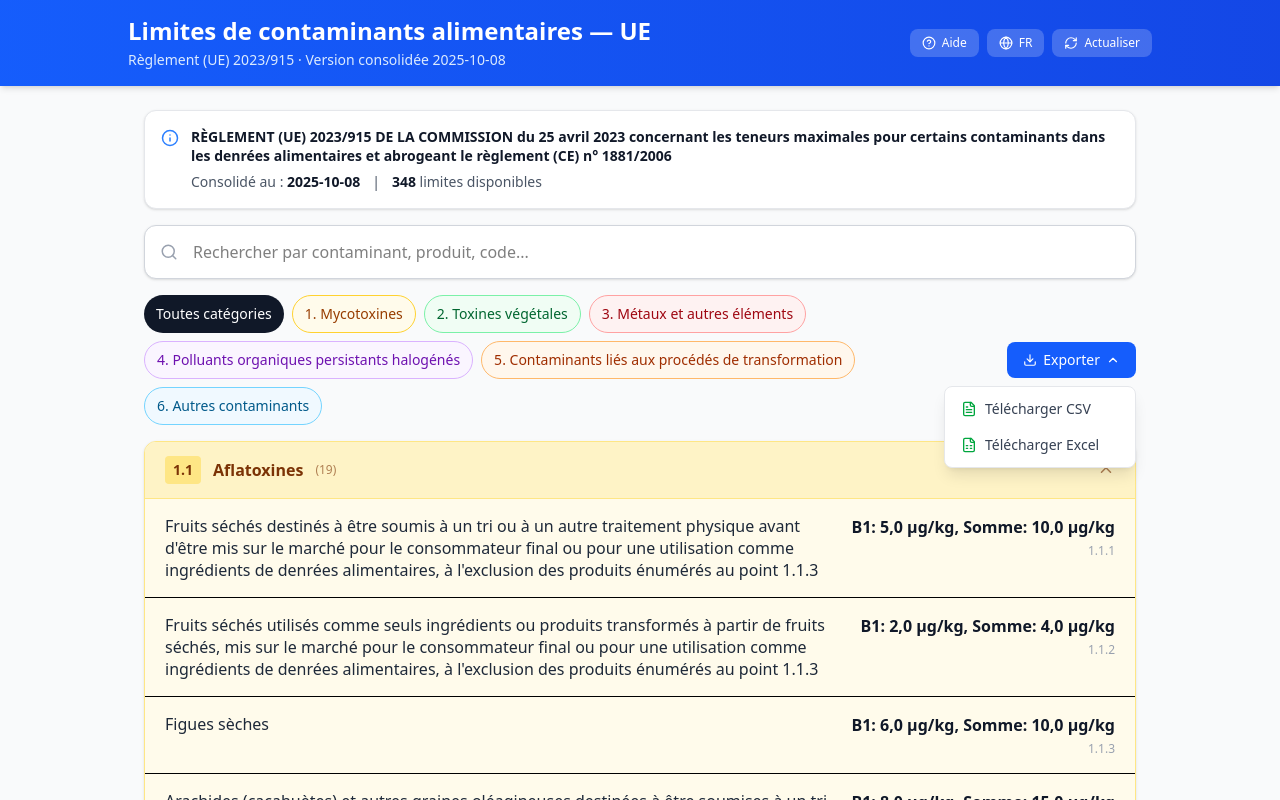
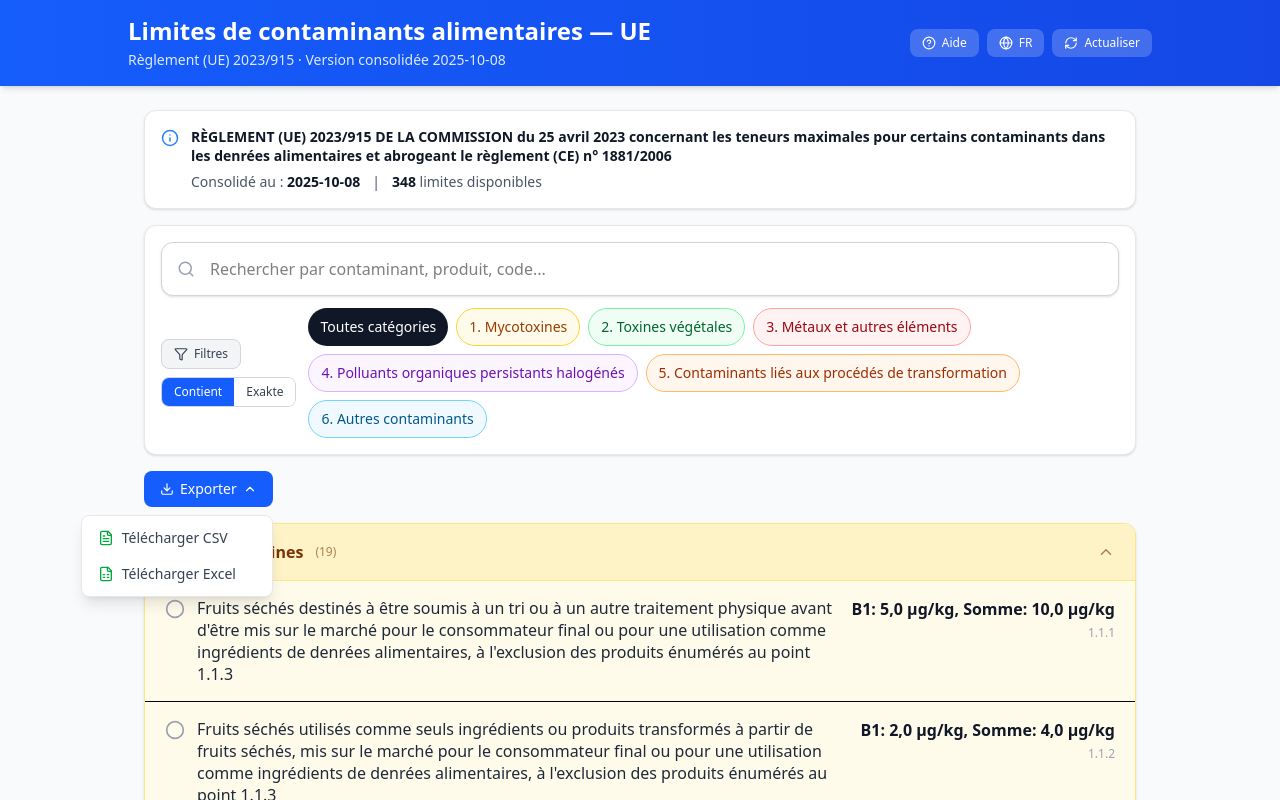
Before and after one commit to Visitune/eu-food-contaminant-limits-search, a React (Vite) app: page / in a window 1280 px wide. Both pictures are taken after a click on the button "Exporter". Shown: the top 800 px of the page. Built offline with nearby package versions, Linux system fonts and the light colour scheme; no server answers.

Commit message:
feat: precise selection - exact search, row selection, export selected

```diff
--- a/src/App.tsx
+++ b/src/App.tsx
@@ -1,10 +1,11 @@
 import { useState, useEffect, useMemo, useRef } from 'react';
-import { Search, RefreshCw, Loader2, Globe, Info, AlertTriangle, ChevronDown, Download, HelpCircle, X, FileSpreadsheet, FileText } from 'lucide-react';
+import { Search, RefreshCw, Loader2, Globe, Info, AlertTriangle, ChevronDown, Download, HelpCircle, X, FileSpreadsheet, FileText, CheckCircle, Circle, Filter } from 'lucide-react';
 import { motion, AnimatePresence } from 'motion/react';
 import { fetchContaminantLimits, getCategories, getRegulationInfo, ContaminantLimit, Category } from './services/contaminantService';
 import { checkRegulationUpdates, getLatestRegulationUrl } from './services/eurlexService';
 
 type Lang = 'fr' | 'en';
+type SearchMode = 'contains' | 'exact';
 
 const CATEGORY_COLORS: Record<string, { bg: string; border: string; badge: string; chip: string; chipActive: string; header: string; headerText: string }> = {
   '1': { bg: 'bg-amber-50', border: 'border-amber-200', badge: 'bg-amber-200 text-amber-900', chip: 'bg-amber-50 border border-amber-300 text-amber-800 hover:bg-amber-100', chipActive: 'bg-amber-500 text-white border border-amber-500', header: 'bg-amber-100 border-amber-200', headerText: 'text-amber-900' },
@@ -62,6 +63,7 @@ const exportToExcel = async (data: ContaminantLimit[], lang: Lang) => {
 export default function App() {
   const [lang, setLang] = useState<Lang>('fr');
   const [searchTerm, setSearchTerm] = useState('');
+  const [searchMode, setSearchMode] = useState<SearchMode>('contains');
   const [selectedCategory, setSelectedCategory] = useState('all');
   const [results, setResults] = useState<ContaminantLimit[]>([]);
   const [categories, setCategories] = useState<Category[]>([]);
@@ -71,6 +73,8 @@ export default function App() {
   const [expandedGroups, setExpandedGroups] = useState<Record<string, boolean>>({});
   const [showHelp, setShowHelp] = useState(false);
   const [showExport, setShowExport] = useState(false);
+  const [showFilters, setShowFilters] = useState(false);
+  const [selectedRows, setSelectedRows] = useState<Set<string>>(new Set());
   const dropdownRef = useRef<HTMLDivElement>(null);
 
   const loadData = async () => {
@@ -100,17 +104,23 @@ export default function App() {
     return () => document.removeEventListener('mousedown', handleClickOutside);
   }, []);
 
-  const filteredResults = useMemo(() => results.filter(item => {
-    const q = searchTerm.toLowerCase();
-    const matchesSearch = !searchTerm ||
-      item.contaminant.fr.toLowerCase().includes(q) ||
-      item.contaminant.en.toLowerCase().includes(q) ||
-      item.product.toLowerCase().includes(q) ||
-      item.category.fr.toLowerCase().includes(q) ||
-      item.code.toLowerCase().includes(q);
+  const filteredResults = useMemo(() => {
+    return results.filter(item => {
+      const q = searchTerm.toLowerCase().trim();
+      if (!q) return selectedCategory === 'all' || getCatId(item.code) === selectedCategory;
+      let matchesSearch = false;
+      if (searchMode === 'exact') {
+        const productLower = item.product.toLowerCase();
+        const contaminantFr = item.contaminant.fr.toLowerCase();
+        const contaminantEn = item.contaminant.en.toLowerCase();
+        matchesSearch = productLower === q || contaminantFr === q || contaminantEn === q || item.code.toLowerCase() === q;
+      } else {
+        matchesSearch = item.product.toLowerCase().includes(q) || item.contaminant.fr.toLowerCase().includes(q) || item.contaminant.en.toLowerCase().includes(q) || item.category.fr.toLowerCase().includes(q) || item.code.toLowerCase().includes(q);
+      }
       const matchesCategory = selectedCategory === 'all' || getCatId(item.code) === selectedCategory;
       return matchesSearch && matchesCategory;
-  }), [results, searchTerm, selectedCategory]);
+    });
+  }, [results, searchTerm, searchMode, selectedCategory]);
 
   const groupedResults = useMemo(() => {
     const groups: { subId: string; subcategory: { fr: string; en: string }; catId: string; items: ContaminantLimit[] }[] = [];
@@ -144,6 +154,33 @@ export default function App() {
 
   const collapseAll = () => setExpandedGroups({});
 
+  const toggleRowSelection = (id: string) => {
+    setSelectedRows(prev => {
+      const next = new Set(prev);
+      if (next.has(id)) next.delete(id);
+      else next.add(id);
+      return next;
+    });
+  };
+
+  const handleSelectFiltered = () => {
+    setSelectedRows(new Set(filteredResults.map(r => r.id)));
+  };
+
+  const handleSelectAll = () => {
+    setSelectedRows(new Set(results.map(r => r.id)));
+  };
+
+  const handleDeselectAll = () => {
+    setSelectedRows(new Set());
+  };
+
+  const exportSelected = (format: 'csv' | 'excel') => {
+    const dataToExport = selectedRows.size > 0 ? filteredResults.filter(r => selectedRows.has(r.id)) : filteredResults;
+    if (format === 'csv') exportToCSV(dataToExport, lang);
+    else exportToExcel(dataToExport, lang);
+  };
+
   const t = {
     title: lang === 'fr' ? 'Limites de contaminants alimentaires — UE' : 'Food Contaminant Limits — EU',
     subtitle: lang === 'fr' ? `Règlement (UE) 2023/915 · Version consolidée ${regulationInfo?.lastUpdated ?? '2025-10-08'}` : `Regulation (EU) 2023/915 · Consolidated ${regulationInfo?.lastUpdated ?? '2025-10-08'}`,
@@ -176,6 +213,14 @@ export default function App() {
     close: lang === 'fr' ? 'Fermer' : 'Close',
     expandAll: lang === 'fr' ? 'Tout développer' : 'Expand all',
     collapseAll: lang === 'fr' ? 'Tout réduire' : 'Collapse all',
+    exactSearch: lang === 'fr' ? 'Exakte' : 'Exact',
+    containsSearch: lang === 'fr' ? 'Contient' : 'Contains',
+    selectFiltered: lang === 'fr' ? 'Sélectionner résultats' : 'Select results',
+    selectAll: lang === 'fr' ? 'Tout sélectionner' : 'Select all',
+    deselectAll: lang === 'fr' ? 'Tout désélectionner' : 'Deselect all',
+    rowsSelected: lang === 'fr' ? 'ligne(s) sélectionnée(s)' : 'row(s) selected',
+    exportSelected: lang === 'fr' ? 'Exporter sélection' : 'Export selection',
+    filters: lang === 'fr' ? 'Filtres' : 'Filters',
   };
 
   return (
@@ -224,6 +269,7 @@ export default function App() {
           </div>
         )}
 
+        <div className="bg-white border border-gray-200 rounded-xl p-4 shadow-sm space-y-3">
           <div className="relative">
             <Search size={18} className="absolute left-3 sm:left-4 top-1/2 -translate-y-1/2 text-gray-400 pointer-events-none" />
             <input type="text" value={searchTerm} onChange={e => setSearchTerm(e.target.value)} placeholder={t.search} className="w-full pl-10 sm:pl-12 pr-10 sm:pr-12 py-3 sm:py-3.5 border border-gray-300 rounded-xl shadow-sm focus:ring-2 focus:ring-blue-500 focus:border-blue-500 bg-white text-sm sm:text-base" />
@@ -231,57 +277,55 @@ export default function App() {
               <button type="button" onClick={() => setSearchTerm('')} className="absolute right-3 sm:right-4 top-1/2 -translate-y-1/2 text-gray-400 hover:text-gray-700 text-2xl leading-none" aria-label="Effacer">×</button>
             )}
           </div>
-
           <div className="flex flex-col sm:flex-row sm:items-center justify-between gap-3">
+            <div className="flex flex-wrap items-center gap-2">
+              <button type="button" onClick={() => setShowFilters(!showFilters)} className={`flex items-center gap-1.5 px-3 py-1.5 rounded-lg text-xs font-medium ${showFilters ? 'bg-blue-100 text-blue-700 border border-blue-300' : 'bg-gray-100 text-gray-700 border border-gray-300'}`}><Filter size={14} /><span>{t.filters}</span></button>
+              <div className="flex rounded-lg border border-gray-300 overflow-hidden">
+                <button type="button" onClick={() => setSearchMode('contains')} className={`px-3 py-1.5 text-xs font-medium ${searchMode === 'contains' ? 'bg-blue-600 text-white' : 'bg-white text-gray-700 hover:bg-gray-50'}`}>{t.containsSearch}</button>
+                <button type="button" onClick={() => setSearchMode('exact')} className={`px-3 py-1.5 text-xs font-medium ${searchMode === 'exact' ? 'bg-blue-600 text-white' : 'bg-white text-gray-700 hover:bg-gray-50'}`}>{t.exactSearch}</button>
+              </div>
+            </div>
             <div className="flex flex-wrap gap-2">
-            <button type="button" onClick={() => setSelectedCategory('all')} className={`px-3 py-1.5 sm:py-2 rounded-full text-xs sm:text-sm font-medium transition-all ${selectedCategory === 'all' ? 'bg-gray-900 text-white' : 'bg-white border border-gray-300 text-gray-700 hover:bg-gray-50'}`}>
-              {t.all}
-            </button>
+              <button type="button" onClick={() => setSelectedCategory('all')} className={`px-3 py-1.5 sm:py-2 rounded-full text-xs sm:text-sm font-medium transition-all ${selectedCategory === 'all' ? 'bg-gray-900 text-white' : 'bg-white border border-gray-300 text-gray-700 hover:bg-gray-50'}`}>{t.all}</button>
               {categories.map(cat => {
                 const c = CATEGORY_COLORS[cat.id] ?? CATEGORY_COLORS['6'];
                 const active = selectedCategory === cat.id;
                 return (
-                <button type="button" key={cat.id} onClick={() => setSelectedCategory(active ? 'all' : cat.id)} className={`px-3 py-1.5 sm:py-2 rounded-full text-xs sm:text-sm font-medium transition-all ${active ? c.chipActive : c.chip}`}>
-                  {cat.id}. {lang === 'fr' ? cat.name : cat.nameEn}
-                </button>
+                  <button type="button" key={cat.id} onClick={() => setSelectedCategory(active ? 'all' : cat.id)} className={`px-3 py-1.5 sm:py-2 rounded-full text-xs sm:text-sm font-medium transition-all ${active ? c.chipActive : c.chip}`}>{cat.id}. {lang === 'fr' ? cat.name : cat.nameEn}</button>
                 );
               })}
             </div>
-          <div className="flex items-center gap-2" ref={dropdownRef}>
-            <div className="relative">
-              <button type="button" onClick={() => setShowExport(!showExport)} disabled={filteredResults.length === 0} className="flex items-center gap-1.5 bg-blue-600 text-white px-3 sm:px-4 py-2 rounded-lg hover:bg-blue-700 disabled:opacity-50 text-xs sm:text-sm font-medium">
-                <Download size={14} />
-                <span className="hidden sm:inline">{t.export}</span>
-                <ChevronDown size={14} className={`transition-transform ${showExport ? 'rotate-180' : ''}`} />
-              </button>
+          </div>
+          {showFilters && (
+            <div className="pt-3 border-t border-gray-200">
+              <div className="flex flex-wrap items-center gap-2 text-xs sm:text-sm text-gray-600">
+                <span>{lang === 'fr' ? 'Sélection:' : 'Selection:'}</span>
+                <button type="button" onClick={handleSelectFiltered} className="text-blue-600 hover:underline">{t.selectFiltered} ({filteredResults.length})</button>
+                <span>|</span>
+                <button type="button" onClick={handleSelectAll} className="text-blue-600 hover:underline">{t.selectAll} ({results.length})</button>
+                <span>|</span>
+                <button type="button" onClick={handleDeselectAll} className="text-blue-600 hover:underline">{t.deselectAll}</button>
+              </div>
+            </div>
+          )}
+        </div>
+        <div className="flex flex-col sm:flex-row sm:items-center justify-between gap-3">
+          {(searchTerm || selectedCategory !== 'all') && !loading && <p className="text-sm text-gray-500">{filteredResults.length} {t.results}{searchTerm && <span> pour <em className="text-gray-700">"{searchTerm}"</em></span>}</p>}
+          <div className="flex items-center gap-2">
+            {selectedRows.size > 0 && <span className="text-xs text-gray-500">{selectedRows.size} {t.rowsSelected}</span>}
+            <div className="relative" ref={dropdownRef}>
+              <button type="button" onClick={() => setShowExport(!showExport)} disabled={filteredResults.length === 0} className="flex items-center gap-1.5 bg-blue-600 text-white px-3 sm:px-4 py-2 rounded-lg hover:bg-blue-700 disabled:opacity-50 text-xs sm:text-sm font-medium"><Download size={14} /><span className="hidden sm:inline">{selectedRows.size > 0 ? t.exportSelected : t.export}</span><ChevronDown size={14} className={`transition-transform ${showExport ? 'rotate-180' : ''}`} /></button>
               <AnimatePresence>
                 {showExport && (
                   <motion.div initial={{ opacity: 0, y: -10 }} animate={{ opacity: 1, y: 0 }} exit={{ opacity: 0, y: -10 }} className="absolute right-0 mt-2 w-48 bg-white rounded-lg shadow-lg border border-gray-200 py-1 z-30">
-                    <button type="button" onClick={() => { exportToCSV(filteredResults, lang); setShowExport(false); }} className="w-full flex items-center gap-2 px-4 py-2 text-sm text-gray-700 hover:bg-gray-50">
-                      <FileText size={16} className="text-green-600" />
-                      {t.exportCSV}
-                    </button>
-                    <button type="button" onClick={() => { exportToExcel(filteredResults, lang); setShowExport(false); }} className="w-full flex items-center gap-2 px-4 py-2 text-sm text-gray-700 hover:bg-gray-50">
-                      <FileSpreadsheet size={16} className="text-green-600" />
-                      {t.exportExcel}
-                    </button>
+                    <button type="button" onClick={() => { exportSelected('csv'); setShowExport(false); }} className="w-full flex items-center gap-2 px-4 py-2 text-sm text-gray-700 hover:bg-gray-50"><FileText size={16} className="text-green-600" />{t.exportCSV}</button>
+                    <button type="button" onClick={() => { exportSelected('excel'); setShowExport(false); }} className="w-full flex items-center gap-2 px-4 py-2 text-sm text-gray-700 hover:bg-gray-50"><FileSpreadsheet size={16} className="text-green-600" />{t.exportExcel}</button>
                   </motion.div>
                 )}
               </AnimatePresence>
             </div>
           </div>
         </div>
-
-        {(searchTerm || selectedCategory !== 'all') && !loading && (
-          <div className="flex flex-wrap items-center gap-3 text-sm text-gray-500">
-            <span>{filteredResults.length} {t.results}{searchTerm && <span> pour <em className="text-gray-700">"{searchTerm}"</em></span>}</span>
-            <div className="flex gap-2">
-              <button type="button" onClick={expandAll} className="text-blue-600 hover:text-blue-800 text-xs font-medium">{t.expandAll}</button>
-              <span className="text-gray-300">|</span>
-              <button type="button" onClick={collapseAll} className="text-blue-600 hover:text-blue-800 text-xs font-medium">{t.collapseAll}</button>
-            </div>
-          </div>
-        )}
 
         {loading ? (
           <div className="flex justify-center items-center h-48 sm:h-64">
@@ -315,8 +359,15 @@ export default function App() {
                     {isExpanded && (
                       <motion.div initial={{ height: 0, opacity: 0 }} animate={{ height: 'auto', opacity: 1 }} exit={{ height: 0, opacity: 0 }} transition={{ duration: 0.2 }} className="overflow-hidden">
                         <div className={`divide-y ${c.border}`}>
-                          {group.items.map(item => (
-                            <div key={item.id} className={`px-4 sm:px-5 py-3 sm:py-4 ${c.bg}`}>
+                          {group.items.map(item => {
+                            const isSelected = selectedRows.has(item.id);
+                            return (
+                              <div key={item.id} className={`px-4 sm:px-5 py-3 sm:py-4 ${c.bg} ${isSelected ? 'bg-blue-50' : ''}`}>
+                                <div className="flex items-start gap-3">
+                                  <button type="button" onClick={(e) => { e.stopPropagation(); toggleRowSelection(item.id); }} className="shrink-0 mt-0.5">
+                                    {isSelected ? <CheckCircle size={20} className="text-blue-600" /> : <Circle size={20} className="text-gray-400 hover:text-blue-500" />}
+                                  </button>
+                                  <div className="flex-1 min-w-0" onClick={() => toggleRowSelection(item.id)}>
                                     <div className="flex flex-col sm:flex-row sm:items-start justify-between gap-2 sm:gap-4">
                                       <div className="flex-1 min-w-0">
                                         <p className="text-sm sm:text-base text-gray-800 leading-snug">{item.product}</p>
@@ -328,7 +379,10 @@ export default function App() {
                                       </div>
                                     </div>
                                   </div>
-                          ))}
+                                </div>
+                              </div>
+                            );
+                          })}
                         </div>
                       </motion.div>
                     )}
```
Also changed, not shown: 1 other file (tests, documents, lock files or other folders). Lines whose indentation alone changed are shown as unchanged.
